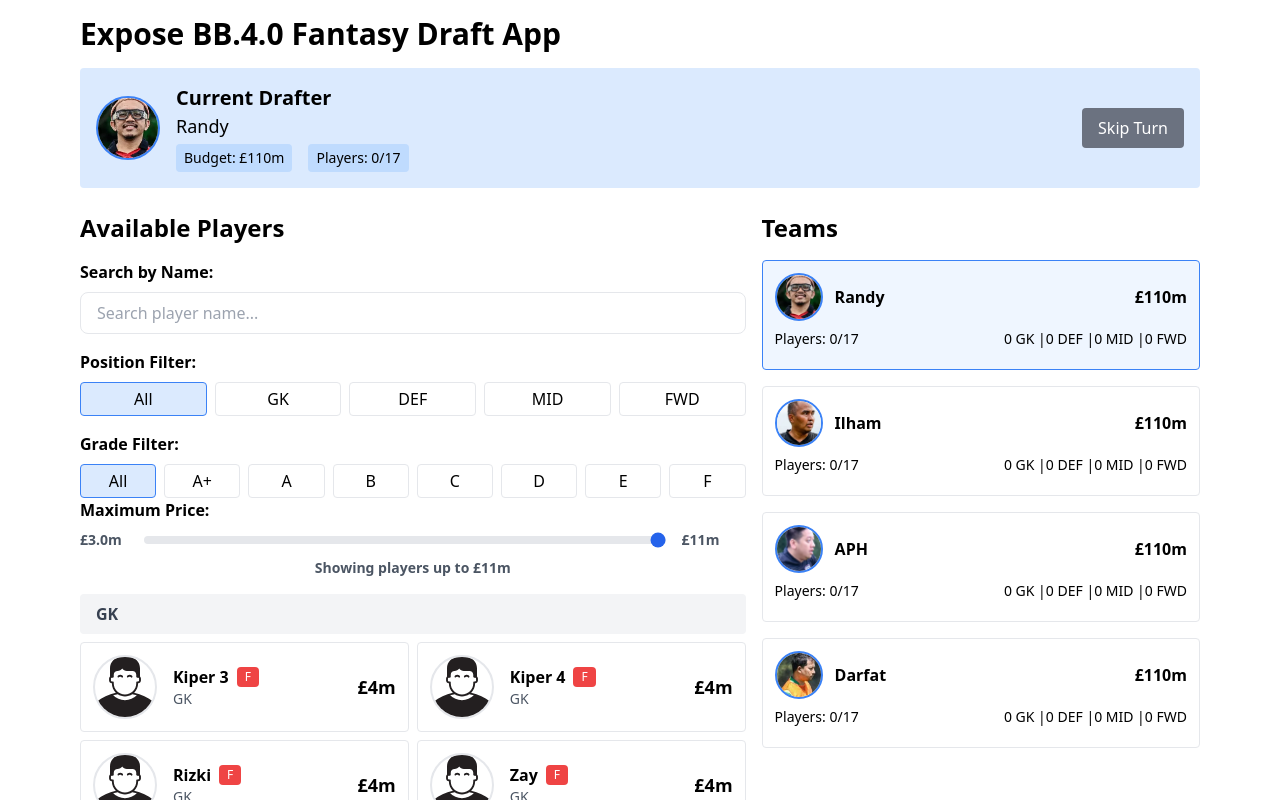
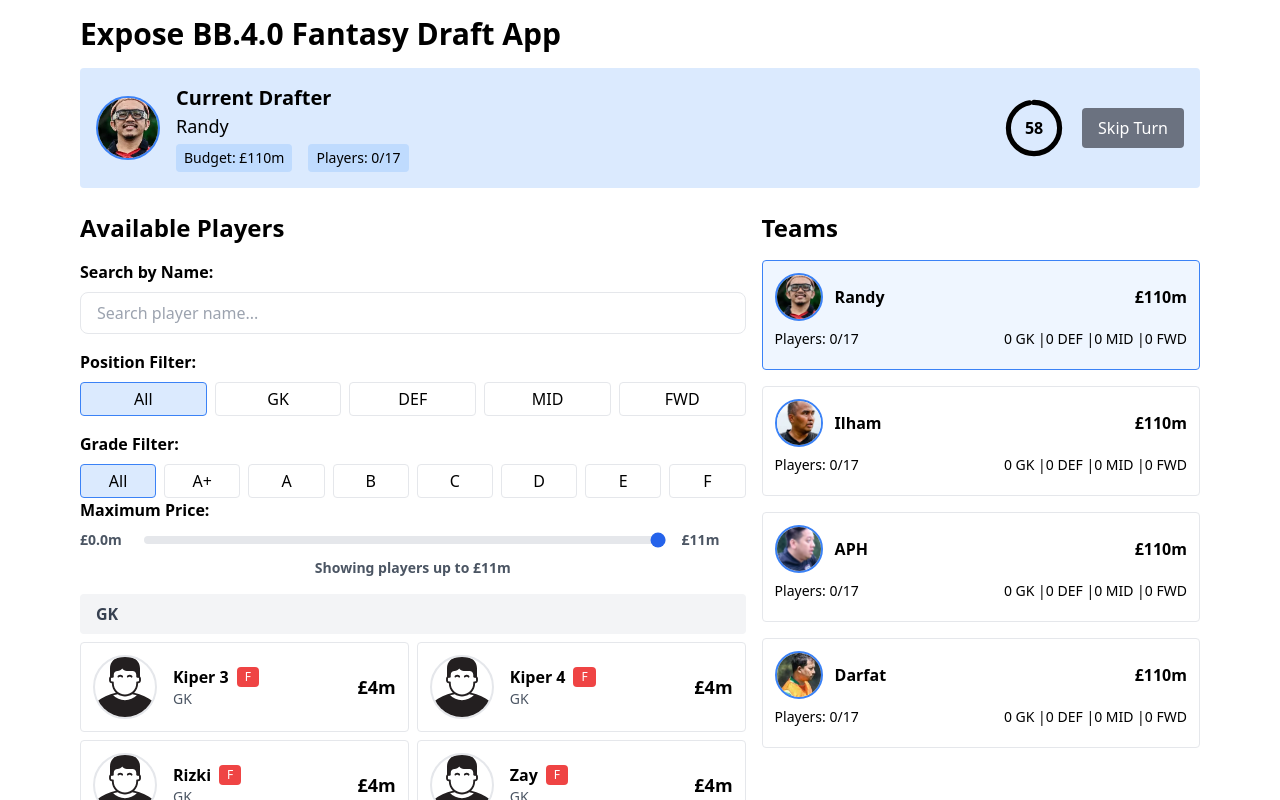
Before and after one commit to darfattt/expose-bb4-fantasy-draft-app, a React (Create React App) app: page / in a window 1280 px wide. Both pictures are taken after a click on the button "Start Draft". Shown: the top 800 px of the page. Built offline with nearby package versions, Linux system fonts and the light colour scheme.

Commit message:
update price add more feature timer

```diff
--- a/src/App.tsx
+++ b/src/App.tsx
@@ -1,5 +1,15 @@
 import React, { useState, useEffect } from 'react';
 import Papa from 'papaparse';
+
+interface Player {
+  id: number;
+  name: string;
+  position: string;
+  grade: string;
+  price: number;
+  image: string;
+  selected: boolean;
+}
 
 const AlertModal = ({ message, onClose }: { message: string; onClose: () => void }) => (
   <div className="fixed inset-0 bg-black bg-opacity-50 flex items-center justify-center p-4 z-50">
@@ -25,24 +35,24 @@ const AlertModal = ({ message, onClose }: { message: string; onClose: () => void
 );
 
 const App = () => {
-  const [players, setPlayers] = useState([]);
+  const [players, setPlayers] = useState<Player[]>([]);
   const [managers, setManagers] = useState([
     {
       id: 1,
       name: 'Randy',
       budget: 110,
-      players: [],
+      players: [] as Player[],
       image: '/manager_randy.png'
     },
     {
       id: 2,
       name: 'Ilham',
       budget: 110,
-      players: [],
+      players: [] as Player[],
       image: '/manager_ilham.png'
     },
-    { id: 3, name: 'APH', budget: 110, players: [], image: '/manager_aph.png' },
-    { id: 4, name: 'Darfat', budget: 110, players: [], image: '/manager_darfat.png' }
+    { id: 3, name: 'APH', budget: 110, players: [] as Player[], image: '/manager_aph.png' },
+    { id: 4, name: 'Darfat', budget: 110, players: [] as Player[], image: '/manager_darfat.png' }
   ]);
   const [currentManager, setCurrentManager] = useState(0);
   const [draftStarted, setDraftStarted] = useState(false);
@@ -62,10 +72,30 @@ const App = () => {
   const [currentRound, setCurrentRound] = useState(0);
   const [maxPrice, setMaxPrice] = useState(11);
   const [nameFilter, setNameFilter] = useState('');
+  const [timeLeft, setTimeLeft] = useState<number>(60);
+  const [timerInterval, setTimerInterval] = useState<NodeJS.Timeout | null>(null);
 
   useEffect(() => {
     loadPlayersFromCSV();
   }, []);
+
+  useEffect(() => {
+    if (draftStarted && timeLeft > 0) {
+      const interval = setInterval(() => {
+        setTimeLeft((prev) => prev - 1);
+      }, 1000);
+      setTimerInterval(interval);
+
+      return () => clearInterval(interval);
+    } else if (timeLeft === 0) {
+      skipTurn();
+    }
+  }, [draftStarted, timeLeft]);
+
+  useEffect(() => {
+    setTimeLeft(60);
+    if (timerInterval) clearInterval(timerInterval);
+  }, [currentManager]);
 
   const loadPlayersFromCSV = async () => {
     try {
@@ -77,15 +107,13 @@ const App = () => {
 
       const csvText = await response.text();
 
-
       Papa.parse(csvText, {
         header: true,
         delimiter: ',',
         skipEmptyLines: 'greedy',
         transformHeader: (header) => header.trim(),
         transform: (value) => value.trim(),
-        complete: (results) => {
-
+        complete: (results: Papa.ParseResult<any>) => {
           if (results.errors.length > 0) {
             console.error('Parsing errors:', results.errors);
           }
@@ -124,20 +152,20 @@ const App = () => {
     }
   };
 
-  const selectPlayer = (playerId) => {
+  const selectPlayer = (playerId: number) => {
     if (!draftStarted) return;
 
     const player = players.find(p => p.id === playerId);
+    if (!player) return;
+
     const manager = managers[currentManager];
 
-    // Budget check
     if (player.price > manager.budget) {
       setAlertMessage(`${manager.name} needs £${player.price - manager.budget}m more to buy ${player.name}`);
       setShowAlert(true);
       return;
     }
 
-    // Position limit check
     const positionCounts = {
       'GK': getPlayerCountByPosition(manager.players, 'GK'),
       'DEF': getPlayerCountByPosition(manager.players, 'DEF'),
@@ -158,19 +186,16 @@ const App = () => {
       return;
     }
 
-    // Check if manager has reached 17 players
     if (manager.players.length >= 17) {
       setAlertMessage(`${manager.name} already has the maximum of 17 players!`);
       setShowAlert(true);
       return;
     }
 
-    // Update player selection status
     const updatedPlayers = players.map(p =>
       p.id === playerId ? { ...p, selected: true } : p
     );
 
-    // Update manager budget and add player to manager's team
     const updatedManagers = managers.map((m, index) => {
       if (index === currentManager) {
         return {
@@ -182,12 +207,12 @@ const App = () => {
       return m;
     });
 
-    // Update draft history
     setDraftHistory(prev => [
       ...prev,
       {
         manager: managers[currentManager].name,
         pickNumber: prev.length + 1,
+        pickCount: prev.length + 1,
         player: player.name,
         position: player.position
       }
@@ -196,81 +221,9 @@ const App = () => {
     setPlayers(updatedPlayers);
     setManagers(updatedManagers);
 
-    // Calculate next manager based on draft mode
     if (draftMode === 'linear') {
       setCurrentManager((prev) => (prev + 1) % 4);
     } else {
-      // Snake draft logic
-      const totalPicks = draftHistory.length + 1; // Include current pick
-      const round = Math.floor(totalPicks / 4);
-      const isReverseRound = round % 2 === 1;
-
-      if (isReverseRound) {
-        // Reverse order (3→2→1→0)
-        const position = totalPicks % 4;
-        if (position === 0) {
-          setCurrentManager(0); // Start next round
-        } else {
-          setCurrentManager(3 - position);
-        }
-      } else {
-        // Forward order (0→1→2→3)
-        const position = totalPicks % 4;
-        if (position === 0) {
-          setCurrentManager(3); // Start next round
-        } else {
-          setCurrentManager(position);
-        }
-      }
-    }
-  };
-
-  const getPlayerCountByPosition = (managerPlayers, position) => {
-    return managerPlayers.filter(p => p.position === position).length;
-  };
-
-  const getBadgeColor = (grade) => {
-    switch(grade) {
-      case 'A+': return 'bg-purple-600';
-      case 'A': return 'bg-green-600';
-      case 'B': return 'bg-green-400';
-      case 'C': return 'bg-yellow-300';
-      case 'D': return 'bg-orange-300';
-      case 'E': return 'bg-red-300';
-      case 'F': return 'bg-red-500';
-      default: return 'bg-gray-400';
-    }
-  };
-
-  // Filter players based on both position and grade filters
-  const filteredPlayers = players.filter(p => {
-    const positionMatch = positionFilter === 'All' || p.position === positionFilter;
-    const gradeMatch = gradeFilter === 'All' || p.grade === gradeFilter;
-    const priceMatch = p.price <= maxPrice;
-    const nameMatch = p.name.toLowerCase().includes(nameFilter.toLowerCase());
-    return !p.selected && positionMatch && gradeMatch && priceMatch && nameMatch;
-  });
-
-  // Add a function to handle skip turn
-  const skipTurn = () => {
-    if (!draftStarted) return;
-
-    // Add to draft history
-    setDraftHistory(prev => [
-      ...prev,
-      {
-        manager: managers[currentManager].name,
-        pickNumber: prev.length + 1,
-        player: "SKIPPED",
-        position: "-"
-      }
-    ]);
-
-    // Move to next manager (using same logic as selectPlayer)
-    if (draftMode === 'linear') {
-      setCurrentManager((prev) => (prev + 1) % 4);
-    } else {
-      // Snake draft logic
       const totalPicks = draftHistory.length + 1;
       const round = Math.floor(totalPicks / 4);
       const isReverseRound = round % 2 === 1;
@@ -291,9 +244,76 @@ const App = () => {
         }
       }
     }
+
+    setTimeLeft(60);
   };
 
-  // Add this helper function to determine position order
+  const getPlayerCountByPosition = (managerPlayers: Player[], position: string) => {
+    return managerPlayers.filter(p => p.position === position).length;
+  };
+
+  const getBadgeColor = (grade: string) => {
+    switch(grade) {
+      case 'A+': return 'bg-purple-600';
+      case 'A': return 'bg-green-600';
+      case 'B': return 'bg-green-400';
+      case 'C': return 'bg-yellow-300';
+      case 'D': return 'bg-orange-300';
+      case 'E': return 'bg-red-300';
+      case 'F': return 'bg-red-500';
+      default: return 'bg-gray-400';
+    }
+  };
+
+  const filteredPlayers = players.filter(p => {
+    const positionMatch = positionFilter === 'All' || p.position === positionFilter;
+    const gradeMatch = gradeFilter === 'All' || p.grade === gradeFilter;
+    const priceMatch = p.price <= maxPrice;
+    const nameMatch = p.name.toLowerCase().includes(nameFilter.toLowerCase());
+    return !p.selected && positionMatch && gradeMatch && priceMatch && nameMatch;
+  });
+
+  const skipTurn = () => {
+    if (!draftStarted) return;
+
+    setDraftHistory(prev => [
+      ...prev,
+      {
+        manager: managers[currentManager].name,
+        pickNumber: prev.length + 1,
+        pickCount: prev.length + 1,
+        player: "SKIPPED",
+        position: "-"
+      }
+    ]);
+
+    if (draftMode === 'linear') {
+      setCurrentManager((prev) => (prev + 1) % 4);
+    } else {
+      const totalPicks = draftHistory.length + 1;
+      const round = Math.floor(totalPicks / 4);
+      const isReverseRound = round % 2 === 1;
+
+      if (isReverseRound) {
+        const position = totalPicks % 4;
+        if (position === 0) {
+          setCurrentManager(0);
+        } else {
+          setCurrentManager(3 - position);
+        }
+      } else {
+        const position = totalPicks % 4;
+        if (position === 0) {
+          setCurrentManager(3);
+        } else {
+          setCurrentManager(position);
+        }
+      }
+    }
+
+    setTimeLeft(60);
+  };
+
   const getPositionOrder = (position: string) => {
     switch (position) {
       case 'GK': return 0;
@@ -304,11 +324,9 @@ const App = () => {
     }
   };
 
-  // Add this helper function to group and sort players
   const groupAndSortPlayers = (players: Player[]) => {
     const positionOrder = ['GK', 'DEF', 'MID', 'FWD'];
 
-    // Group players by position
     const grouped = players.reduce((acc, player) => {
       if (!acc[player.position]) {
         acc[player.position] = [];
@@ -317,7 +335,6 @@ const App = () => {
       return acc;
     }, {} as Record<string, Player[]>);
 
-    // Sort players by name within each position
     Object.values(grouped).forEach(group => {
       group.sort((a, b) => a.name.localeCompare(b.name));
     });
@@ -381,7 +398,7 @@ const App = () => {
             onClick={() => {
               setDraftStarted(true);
               setCurrentRound(0);
-              setCurrentManager(0); // Start with first manager
+              setCurrentManager(0);
             }}
             className="px-4 py-2 bg-blue-600 text-white rounded hover:bg-blue-700"
           >
@@ -414,13 +431,42 @@ const App = () => {
               </div>
             </div>
 
-            {/* Add Skip Turn button */}
+            <div className="flex items-center gap-4">
+              <div className="relative w-16 h-16">
+                <svg className="w-full h-full" viewBox="0 0 100 100">
+                  <circle
+                    className="text-gray-200"
+                    strokeWidth="8"
+                    stroke="currentColor"
+                    fill="transparent"
+                    r="40"
+                    cx="50"
+                    cy="50"
+                  />
+                  <circle
+                    className={`text-${timeLeft <= 10 ? 'red-500' : 'blue-500'}`}
+                    strokeWidth="8"
+                    strokeLinecap="round"
+                    stroke="currentColor"
+                    fill="transparent"
+                    r="40"
+                    cx="50"
+                    cy="50"
+                    strokeDasharray={`${(timeLeft / 60) * 251} 251`}
+                    transform="rotate(-90 50 50)"
+                  />
+                </svg>
+                <div className="absolute inset-0 flex items-center justify-center font-bold">
+                  {timeLeft}
+                </div>
+              </div>
               <button
                 onClick={skipTurn}
                 className="px-4 py-2 bg-gray-500 text-white rounded hover:bg-gray-600 transition-colors"
               >
                 Skip Turn
               </button>
+            </div>
           </div>
         </div>
       )}
@@ -486,10 +532,10 @@ const App = () => {
               <div className="font-semibold mb-2">Maximum Price:</div>
               <div className="space-y-2">
                 <div className="flex items-center gap-4">
-                  <span className="text-sm text-gray-600 w-12">£3.0m</span>
+                  <span className="text-sm text-gray-600 w-12">£0.0m</span>
                   <input
                     type="range"
-                    min="3"
+                    min="0"
                     max="11"
                     step="0.5"
                     value={maxPrice}
```
Also changed, not shown: public/player-list.csv. Lines whose indentation alone changed are shown as unchanged.
